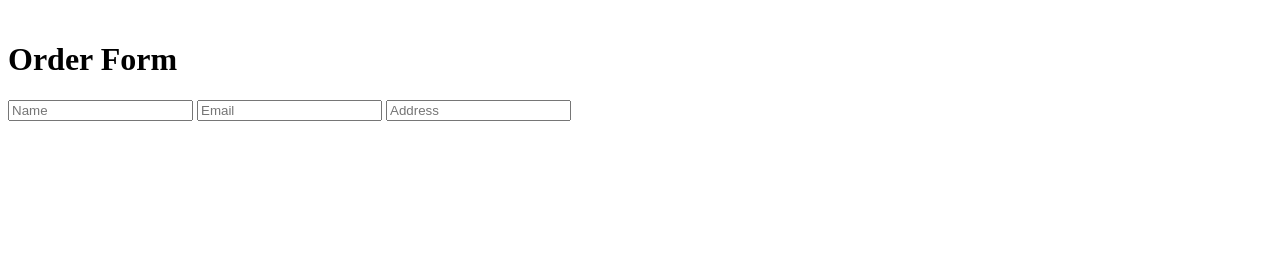
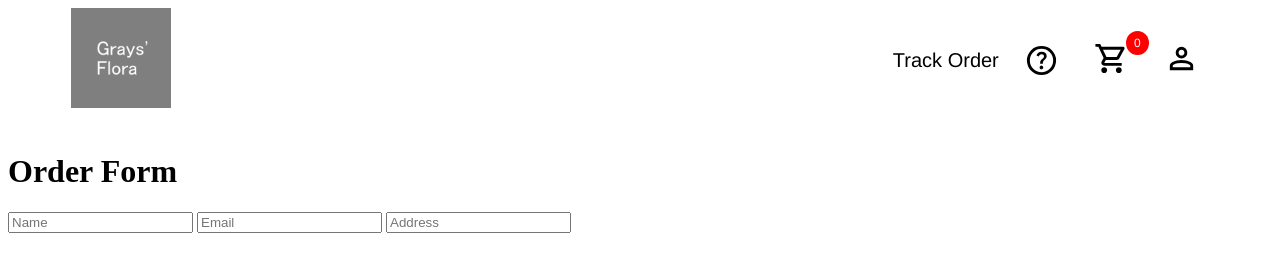
Before and after one commit to JacobMundy/c322-Final, a plain HTML site: page order.html in a window 1280 px wide. Drawn offline with Linux system fonts and the light colour scheme.

Commit message:
minor changes and bug fixes to ui

```diff
--- a/order.html
+++ b/order.html
@@ -1,13 +1,30 @@
 <!DOCTYPE html>
 <html>
+
 <head>
     <title>Order Page</title>
     <link rel="stylesheet" type="text/css" href="home.css">
 </head>
+
 <body>
+    <div id="header">
+        <a href="index.html">
+            <img src="icons/Logo.png" alt="Logo" width="100px" height="100px">
+        </a>
+        <div id="header-icons">
+            <span>Track Order</span>
+            <img src="icons/help.svg" alt="Help" width="35px" height="35px">
+            <div id="cart-icon">
+                <img src="icons/cart.svg" alt="Cart" width="35px" height="35px">
+                <span class="item-count">0</span>
+            </div>
+        </div>
+    </div>
+
     <div class="flower-grid">
 
     </div>
+
     <div id="order-form">
         <h1>Order Form</h1>
         <form>
@@ -23,6 +40,11 @@
         const orderForm = document.getElementById('order-form');
         const flowerGrid = document.querySelector('.flower-grid');
         const flowers = JSON.parse(localStorage.getItem('flowers')) || [];
+
+        <!-- set cart -->
+        const itemCount = document.querySelector('.item-count');
+        itemCount.textContent = flowers.length;
+
 
         flowers.forEach(flower => {
             const flowerItem = document.createElement('div');
@@ -45,9 +67,14 @@
             flowerGrid.appendChild(flowerItem);
 
         });
+
+
         if (!isLoggedIn()) {
             signupBtn.classList.add('hidden');
         }
+
+
     </script>
 </body>
+
 </html>
```
Also changed, not shown: index.html (+6 -2 lines), login.html (+13 -6 lines).
